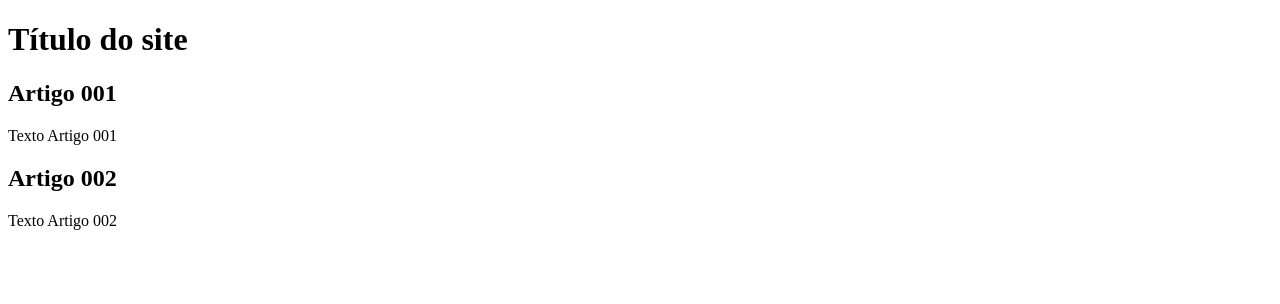
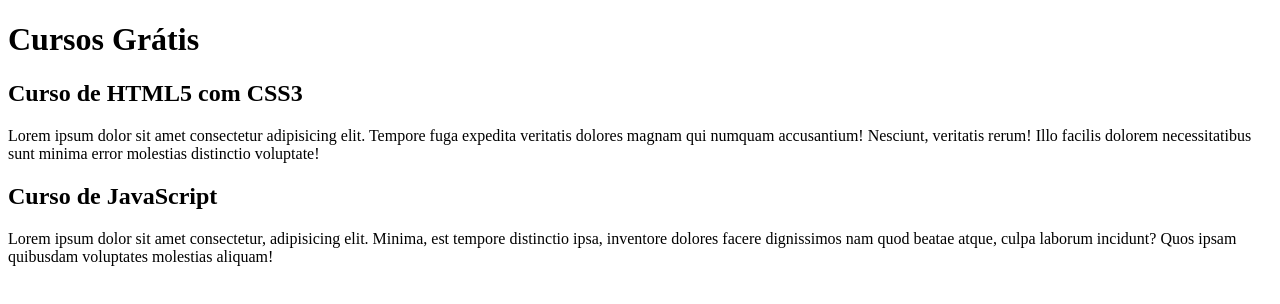
Before and after one commit to VitorGuilherme/projeto-site, a plain HTML site: page index.html in a window 1280 px wide. Drawn offline with Linux system fonts and the light colour scheme.

Commit message:
comecei a escrever o conteúdo

```diff
--- a/index.html
+++ b/index.html
@@ -9,15 +9,15 @@
 <body>
     <main>
         <header>
-            <h1>Título do site</h1>
+            <h1>Cursos Grátis</h1>
         </header>
         <article>
-            <h2>Artigo 001</h2>
-            <p>Texto Artigo 001</p>
+            <h2>Curso de HTML5 com CSS3</h2>
+            <p>Lorem ipsum dolor sit amet consectetur adipisicing elit. Tempore fuga expedita veritatis dolores magnam qui numquam accusantium! Nesciunt, veritatis rerum! Illo facilis dolorem necessitatibus sunt minima error molestias distinctio voluptate!</p>
         </article>
         <article>
-            <h2>Artigo 002</h2>
-            <p>Texto Artigo 002</p>
+            <h2>Curso de JavaScript</h2>
+            <p>Lorem ipsum dolor sit amet consectetur, adipisicing elit. Minima, est tempore distinctio ipsa, inventore dolores facere dignissimos nam quod beatae atque, culpa laborum incidunt? Quos ipsam quibusdam voluptates molestias aliquam!</p>
         </article>
     </main>
 </body>
```
